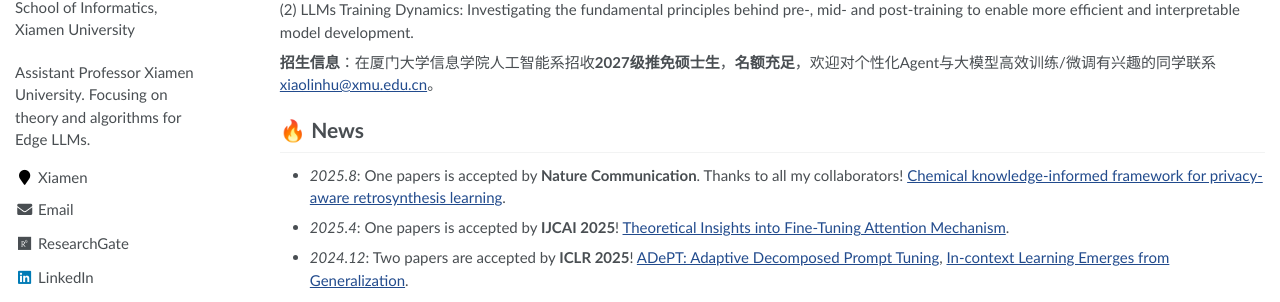
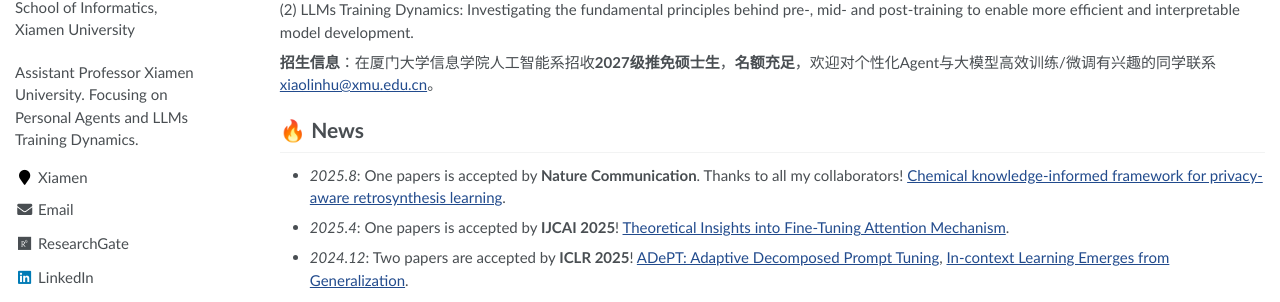
Before and after one commit to hsiaolinhu/hsiaolinhu.github.io, a Jekyll site: the page built from _pages/about.md, in a window 1280 px wide. Shown: the part 315-617 px from the top of the page. Built offline with Jekyll 4.4.1, drawn with Linux system fonts in a browser that asks for light colours.

Commit message:
Update _config.yml

```diff
--- a/_config.yml
+++ b/_config.yml
@@ -7,7 +7,7 @@
 
 # Site Settings
 title                    : "Xiaolin Hu (胡啸林)"
-description              : "Assistant Professor Xiamen University. Focusing on theory and algorithms for Edge LLMs."
+description              : "Assistant Professor Xiamen University. Focusing on Personal Agents and LLMs Training Dynamics."
 repository               : "hsiaolinhu/hsiaolinhu.github.io"
 google_scholar_stats_use_cdn : true
 
```
